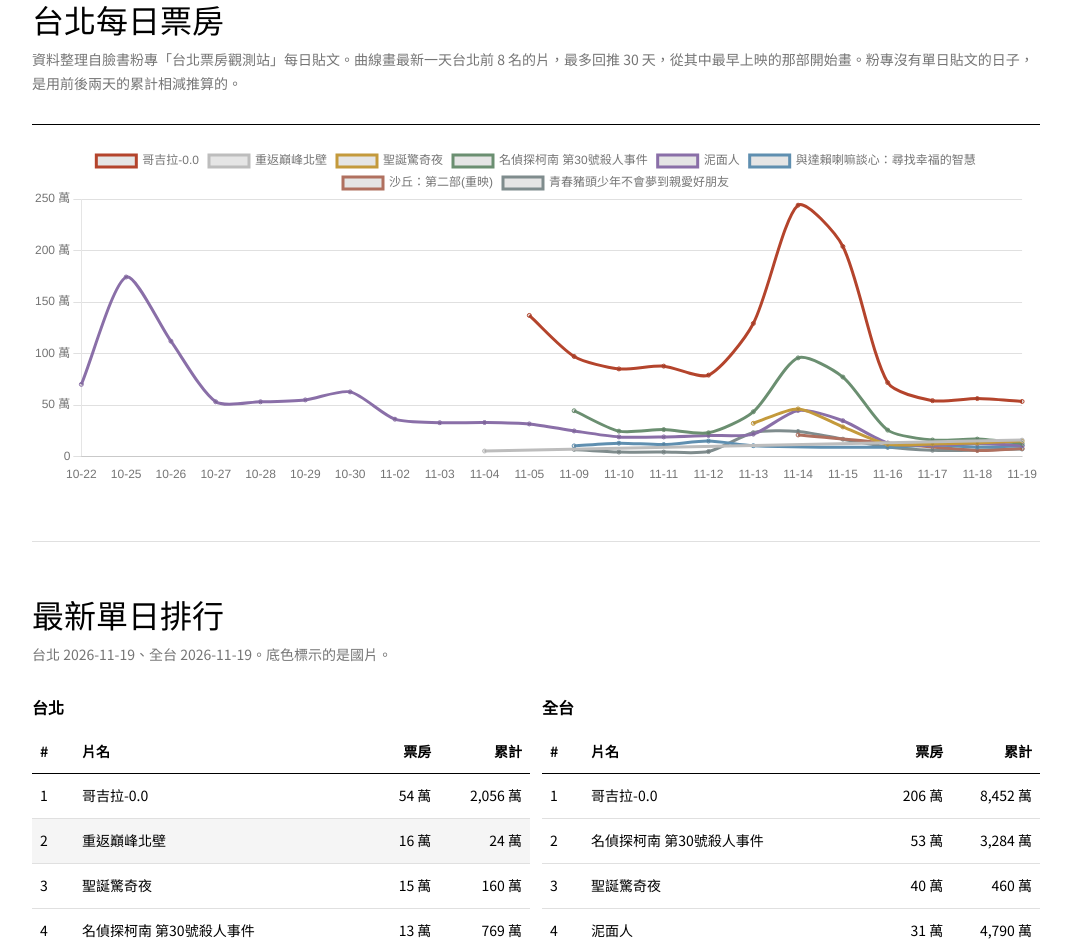
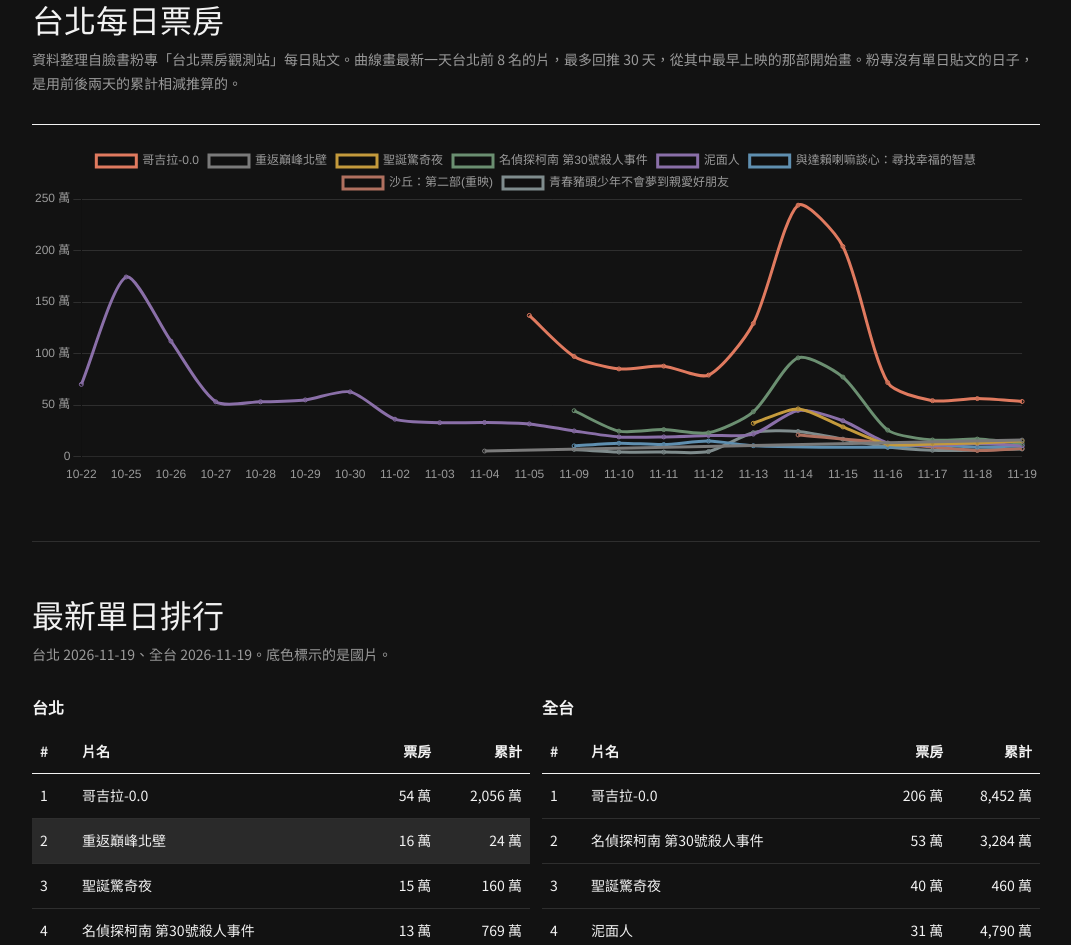
Before and after one commit to nwu563533/boxoffice-tw, a plain HTML site: page site/tracker.html in a window 1280 px wide. Shown: the part 1034-1979 px from the top of the page, without its empty margins (104-1175 px from the left). Drawn offline with nearby package versions, Linux system fonts and the light colour scheme.

Commit message:
design: WIRED 版改成黑底（芊要的），國片列底色調亮一階
Co-Authored-By: Claude Opus 5.5 <noreply@anthropic.com>

```diff
--- a/site/style.css
+++ b/site/style.css
@@ -1,20 +1,20 @@
 :root{
-  /* 2026-11-21 試做：參考 awesome-design-md 的 WIRED 分析（白底黑字、襯線標題與長文、直角、細線；重點色保留原本的橘，芊 11/21 要的） */
-  --bg:#ffffff; --surface:#ffffff; --ink:#000000; --muted:#757575; --line:#e0e0e0;
-  --accent:#b4442c; --accent-soft:#f5f5f5; --bar:#bdbdbd; --bar-soft:#f0f0f0; --link:#057dbc;
+  /* 2026-11-21 試做：參考 awesome-design-md 的 WIRED 分析（襯線標題與長文、直角、細線；重點色保留原本的橘；芊 11/21 要黑底，所以改成深色紙面） */
+  --bg:#121212; --surface:#121212; --ink:#f2f2f2; --muted:#9a9a9a; --line:#2e2e2e;
+  --accent:#e07a5f; --accent-soft:#2a2a2a; --bar:#7a7a7a; --bar-soft:#242424; --link:#6cb6e0;
 }
 @media (prefers-color-scheme: dark){
   :root:not([data-theme="light"]){
-    --bg:#ffffff; --surface:#ffffff; --ink:#000000; --muted:#757575; --line:#e0e0e0;
-    --accent:#b4442c; --accent-soft:#f5f5f5; --bar:#bdbdbd; --bar-soft:#f0f0f0;
+    --bg:#121212; --surface:#121212; --ink:#f2f2f2; --muted:#9a9a9a; --line:#2e2e2e;
+    --accent:#e07a5f; --accent-soft:#2a2a2a; --bar:#7a7a7a; --bar-soft:#242424;
   }
 }
 :root[data-theme="dark"]{
-  --bg:#ffffff; --surface:#ffffff; --ink:#000000; --muted:#757575; --line:#e0e0e0;
-  --accent:#b4442c; --accent-soft:#f5f5f5; --bar:#bdbdbd; --bar-soft:#f0f0f0;
+  --bg:#121212; --surface:#121212; --ink:#f2f2f2; --muted:#9a9a9a; --line:#2e2e2e;
+  --accent:#e07a5f; --accent-soft:#2a2a2a; --bar:#7a7a7a; --bar-soft:#242424;
 }
 *{box-sizing:border-box}
-body{margin:0;background:var(--bg);color:var(--ink);font-family:"Noto Sans TC",system-ui,sans-serif;line-height:1.7;color-scheme:light}
+body{margin:0;background:var(--bg);color:var(--ink);font-family:"Noto Sans TC",system-ui,sans-serif;line-height:1.7;color-scheme:dark}
 .wrap{max-width:1040px;margin:0 auto;padding:0 16px}
 header{padding:72px 0 40px;border-bottom:2px solid var(--ink)}
 h1{font-family:"Noto Serif TC",Georgia,serif;font-weight:400;font-size:clamp(36px,7vw,64px);line-height:1.05;margin:0 0 16px;letter-spacing:-.005em}
@@ -67,5 +67,5 @@ header{padding-top:40px}
 .tabs{display:flex;gap:8px;flex-wrap:wrap;margin-top:16px}
 .tab{font:inherit;font-size:15px;font-weight:700;color:var(--ink);background:var(--bg);border:1px solid var(--ink);border-radius:0;padding:10px 20px;cursor:pointer;transition:background .15s,color .15s}
 .tab:hover{background:var(--accent-soft)}
-.tab[aria-selected="true"]{color:#ffffff;background:var(--ink);border-color:var(--ink)}
+.tab[aria-selected="true"]{color:var(--bg);background:var(--ink);border-color:var(--ink)}
 .chart.lanes{height:220px}
--- a/site/tracker.html
+++ b/site/tracker.html
@@ -7,7 +7,7 @@
 <meta name="description" content="每週自動更新的全國票房，加上台北每日票房。">
 <link rel="preconnect" href="https://fonts.googleapis.com">
 <link href="https://fonts.googleapis.com/css2?family=Noto+Sans+TC:wght@400;500;700&family=Noto+Serif+TC:wght@400;600&display=swap" rel="stylesheet">
-<link rel="stylesheet" href="style.css?v=4">
+<link rel="stylesheet" href="style.css?v=5">
 <script src="https://cdnjs.cloudflare.com/ajax/libs/Chart.js/4.4.1/chart.umd.min.js"></script>
 <script src="common.js?v=3"></script>
 </head>
```
Also changed, not shown: site/index.html (+1 -1 lines).
